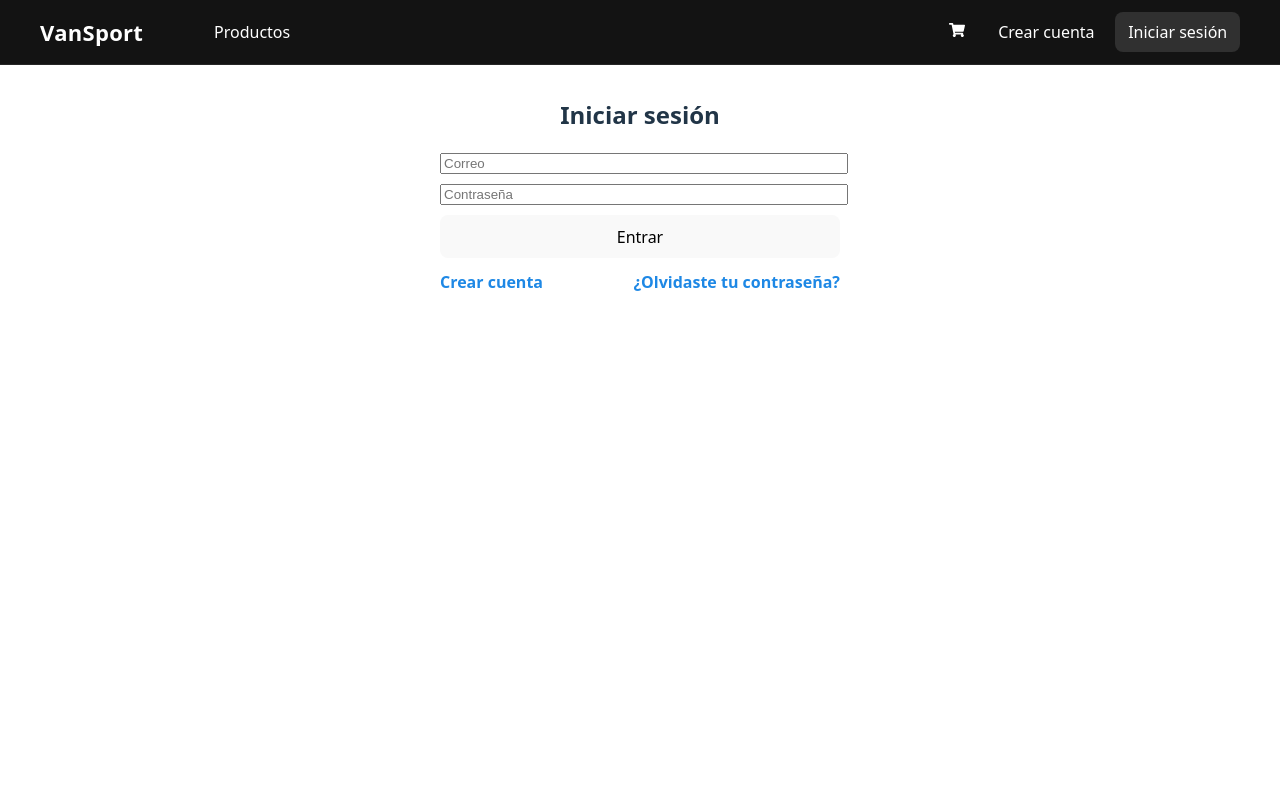
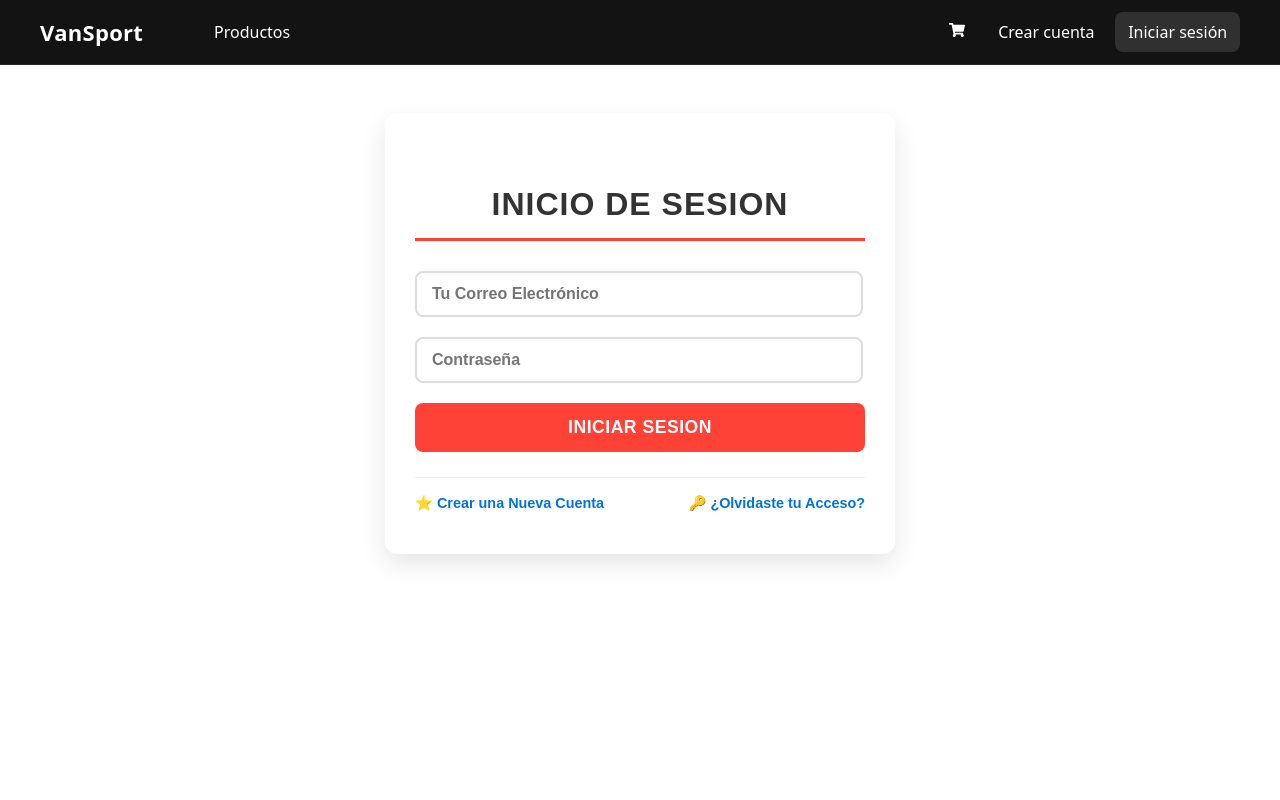
Before and after one commit to FawziL/VanSport, a React (Vite) app in the folder frontend/: page /login in a window 1280 px wide. Shown: the top 800 px of the page. Built offline with nearby package versions, Linux system fonts and the light colour scheme; no server answers.

Commit message:
login cambio estetico

```diff
--- a/frontend/src/pages/auth/Login.jsx
+++ b/frontend/src/pages/auth/Login.jsx
@@ -1,15 +1,24 @@
 import { useState } from 'react';
 import { useAuth } from '@/context/AuthContext';
 import { authService } from '@/services/auth';
-import { useNavigate, Link } from 'react-router-dom'; // <-- añade Link
+import { useNavigate, Link } from 'react-router-dom';
 
 function Login() {
   const { login } = useAuth();
-  const navigate = useNavigate(); // <-- añadido
+  const navigate = useNavigate();
   const [email, setEmail] = useState('');
   const [password, setPassword] = useState('');
   const [error, setError] = useState('');
   const [success, setSuccess] = useState(false);
+
+  // --- PALETA DE COLORES (Definida como constantes separadas para fácil referencia) ---
+  const PRIMARY_COLOR = '#FF4136'; // Rojo vibrante/energía
+  const SECONDARY_COLOR = '#0074D9'; // Azul eléctrico
+  const TEXT_COLOR = '#333333';
+  const ERROR_COLOR = '#D9534F';
+  const SUCCESS_COLOR = '#5CB85C';
+  const BORDER_COLOR = '#DDDDDD';
+  const BG_LIGHT = '#F4F4F4';
 
   const handleSubmit = async (e) => {
     e.preventDefault();
@@ -19,9 +28,9 @@ function Login() {
       const data = await authService.login(email, password);
       login(data.user, data.access);
       setSuccess(true);
-      navigate('/'); // <-- redirección a home
+      // Retraso breve para que el usuario vea el mensaje de éxito antes de la redirección
+      setTimeout(() => navigate('/'), 1000);
     } catch (err) {
-      // Mantén el mensaje genérico o muestra detalles si tu cliente expone err.response.data
       const data = err?.response?.data;
       if (data) {
         const msg =
@@ -32,48 +41,172 @@ function Login() {
             : String(data);
         setError(msg);
       } else {
-        setError(err.message || 'Error de autenticación');
+        setError(err.message || 'Error de autenticación. Verifica tus credenciales.');
       }
     }
   };
 
   return (
-    <div style={{ maxWidth: 400, margin: '2rem auto' }}>
-      <h2>Iniciar sesión</h2>
+    // CONTENEDOR PRINCIPAL
+    <div
+      style={{
+        maxWidth: 450,
+        margin: '3rem auto',
+        padding: '40px 30px',
+        backgroundColor: 'white',
+        borderRadius: '12px',
+        boxShadow: '0 10px 25px rgba(0, 0, 0, 0.1)',
+        fontFamily: 'sans-serif',
+      }}
+    >
+      {/* TÍTULO */}
+      <h2
+        style={{
+          textAlign: 'center',
+          marginBottom: '30px',
+          fontSize: '2rem',
+          fontWeight: 800,
+          color: TEXT_COLOR,
+          borderBottom: `3px solid ${PRIMARY_COLOR}`,
+          paddingBottom: '10px',
+          letterSpacing: '1px',
+          textTransform: 'uppercase',
+        }}
+      >
+        INICIO DE SESION
+      </h2>
+
       <form onSubmit={handleSubmit}>
+        {/* INPUT DE CORREO */}
         <input
           type="email"
-          placeholder="Correo"
+          placeholder="Tu Correo Electrónico"
           value={email}
           onChange={(e) => setEmail(e.target.value)}
           required
-          style={{ display: 'block', width: '100%', marginBottom: 10 }}
+          style={{
+            display: 'block',
+            width: '92%',
+            padding: '12px 15px',
+            marginBottom: '20px',
+            border: `2px solid ${BORDER_COLOR}`,
+            borderRadius: '8px',
+            fontSize: '1rem',
+            fontWeight: 600,
+            outline: 'none',
+            // Nota: Los pseudo-selectores como :hover o :focus no funcionan directamente en estilos en línea, solo con CSS externo o librerías específicas.
+          }}
         />
+
+        {/* INPUT DE CONTRASEÑA */}
         <input
           type="password"
           placeholder="Contraseña"
           value={password}
           onChange={(e) => setPassword(e.target.value)}
           required
-          style={{ display: 'block', width: '100%', marginBottom: 10 }}
+          style={{
+            display: 'block',
+            width: '92%',
+            padding: '12px 15px',
+            marginBottom: '20px',
+            border: `2px solid ${BORDER_COLOR}`,
+            borderRadius: '8px',
+            fontSize: '1rem',
+            fontWeight: 600,
+            outline: 'none',
+          }}
         />
-        <button type="submit" style={{ width: '100%' }}>
-          Entrar
+
+        {/* BOTÓN DE ENTRAR */}
+        <button
+          type="submit"
+          style={{
+            width: '100%',
+            padding: '14px',
+            backgroundColor: PRIMARY_COLOR,
+            color: 'white',
+            border: 'none',
+            borderRadius: '8px',
+            fontSize: '1.1rem',
+            fontWeight: 700,
+            cursor: 'pointer',
+            textTransform: 'uppercase',
+            letterSpacing: '0.5px',
+            transition: 'background-color 0.3s', // Mantengo transition aunque :hover no funciona directo
+          }}
+        >
+          INICIAR SESION
         </button>
-        {error && <div style={{ color: 'red', marginTop: 10 }}>{error}</div>}
-        {success && <div style={{ color: 'green', marginTop: 10 }}>¡Login exitoso!</div>}
+
+        {/* MENSAJE DE ERROR */}
+        {error && (
+          <div
+            style={{
+              padding: '10px',
+              marginTop: '15px',
+              borderRadius: '6px',
+              fontWeight: 600,
+              textAlign: 'center',
+              backgroundColor: '#F2DEDE',
+              color: ERROR_COLOR,
+              border: `1px solid ${ERROR_COLOR}`,
+            }}
+          >
+            ❌ {error}
+          </div>
+        )}
+
+        {/* MENSAJE DE ÉXITO */}
+        {success && (
+          <div
+            style={{
+              padding: '10px',
+              marginTop: '15px',
+              borderRadius: '6px',
+              fontWeight: 600,
+              textAlign: 'center',
+              backgroundColor: '#D9EDF7',
+              color: SECONDARY_COLOR,
+              border: `1px solid ${SECONDARY_COLOR}`,
+            }}
+          >
+            ✅ ¡Login Exitoso! Redirigiendo...
+          </div>
+        )}
       </form>
 
-      {/* Enlaces rápidos */}
-      <div style={{ marginTop: 12, display: 'flex', justifyContent: 'space-between' }}>
-        <Link to="/register" style={{ color: '#1e88e5', textDecoration: 'none', fontWeight: 700 }}>
-          Crear cuenta
+      {/* ENLACES RÁPIDOS */}
+      <div
+        style={{
+          marginTop: 25,
+          display: 'flex',
+          justifyContent: 'space-between',
+          paddingTop: 15,
+          borderTop: '1px solid #EEEEEE',
+        }}
+      >
+        <Link
+          to="/register"
+          style={{
+            color: SECONDARY_COLOR,
+            textDecoration: 'none',
+            fontWeight: 700,
+            fontSize: '0.9rem',
+          }}
+        >
+          ⭐ Crear una Nueva Cuenta
         </Link>
         <Link
           to="/password-reset"
-          style={{ color: '#1e88e5', textDecoration: 'none', fontWeight: 700 }}
+          style={{
+            color: SECONDARY_COLOR,
+            textDecoration: 'none',
+            fontWeight: 700,
+            fontSize: '0.9rem',
+          }}
         >
-          ¿Olvidaste tu contraseña?
+          🔑 ¿Olvidaste tu Acceso?
         </Link>
       </div>
     </div>
```
